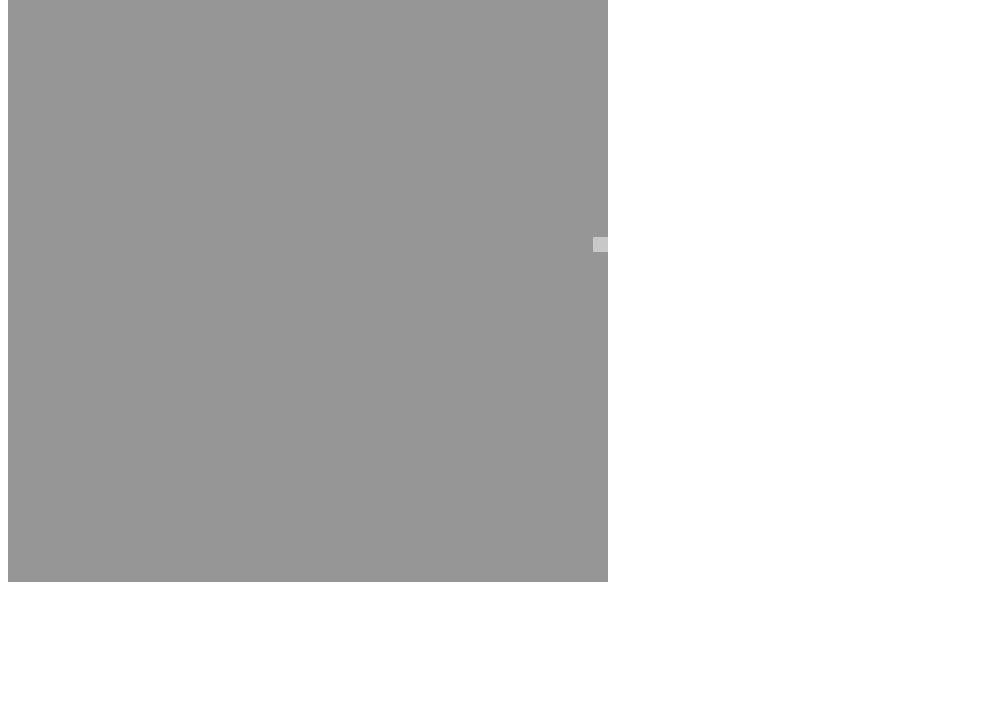
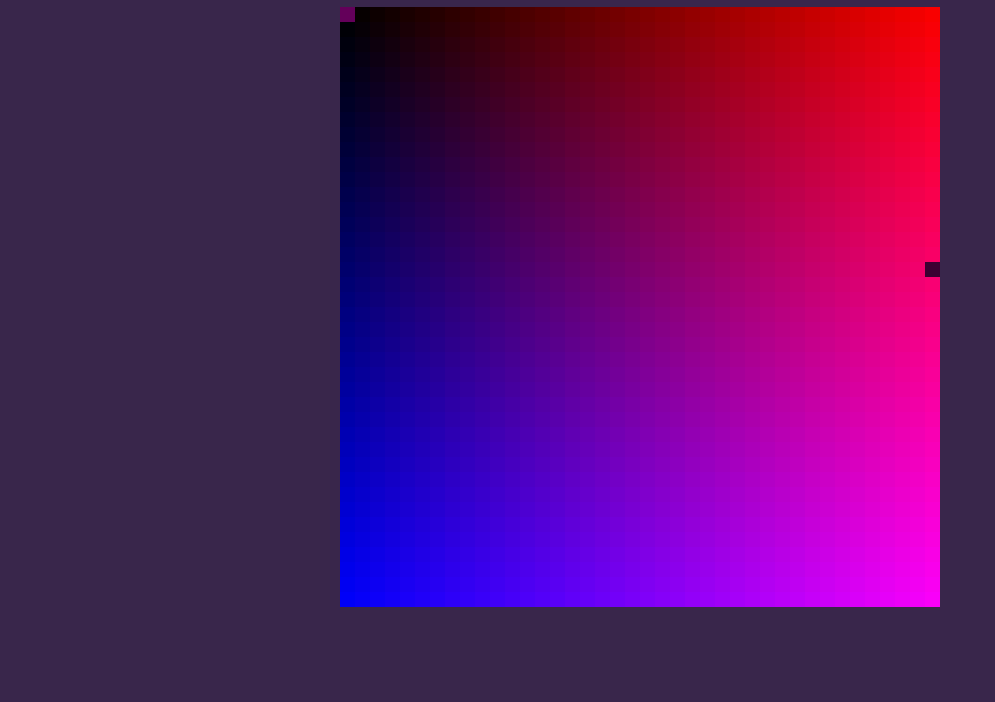
Before and after one commit to Nvlt/snake, a plain HTML site: page index.html in a window 1280 px wide. Shown: the part 98-800 px from the top of the page, without its empty margins (0-995 px from the left). Drawn offline with Linux system fonts and the light colour scheme.

Commit message:
colors, styling

```diff
--- a/index.html
+++ b/index.html
@@ -4,7 +4,7 @@
     <meta charset="UTF-8">
     <meta name="viewport" content="width=device-width, initial-scale=1.0">
     <title>Document</title>
-
+    <link rel="stylesheet" href="style.css">
 </head>
 <body>
 
--- a/scene.js
+++ b/scene.js
@@ -107,16 +107,28 @@ export default class scene
     }
     render()
     {
-        let html = `<h1>Score: ${this.score} || Status: ${this.status}</h1><div class='grid_container' style='display: flex;
-        flex-direction: column;'>`;
-        for(const y of this.vect2D_grid)
+        let html = `<div class='grid_container' style='display: flex;
+        flex-direction: column;'><h1>Score: ${this.score} || Status: ${this.status}</h1>`;
+        for(const y in this.vect2D_grid)
         {
             html += `<div class='row' style='display: flex;
             flex-direction: row;'>`;
-            for(const x of y)
+            for(const x in this.vect2D_grid[y])
             {
-                const color = 100 * (x == 1) || 200* (x == 2) ||  150;
-                html+=`<div style='background-color:rgb(${color},${color},${color}); width: 15px;
+
+                const x_dif = Math.abs(x - -this.object.x);
+                const y_dif = Math.abs(y - -this.object.y);
+                const multi = 255/this.gridSize;
+                let colors = `${x_dif*multi},0,${y_dif*multi}`
+                if(this.vect2D_grid[y][x] == 2)
+                {
+                    colors = `60,0,50`;
+                }
+                if(this.vect2D_grid[y][x] == 1)
+                {
+                    colors = `100,0,90`;
+                }
+                html+=`<div style='background-color:rgb(${colors}); width: 15px;
                 height: 15px;'></div>`
             }
             html += `</div>`;
--- /dev/null
+++ b/style.css
@@ -0,0 +1,17 @@
+.grid_container *
+{
+    margin: auto;
+
+}
+.grid_container h1
+{
+    margin-top: 30px;
+    margin-bottom: 30px;
+    color: rgb(200, 148, 248);
+
+
+}
+body
+{
+    background-color: rgb(57, 38, 75);
+}
```
